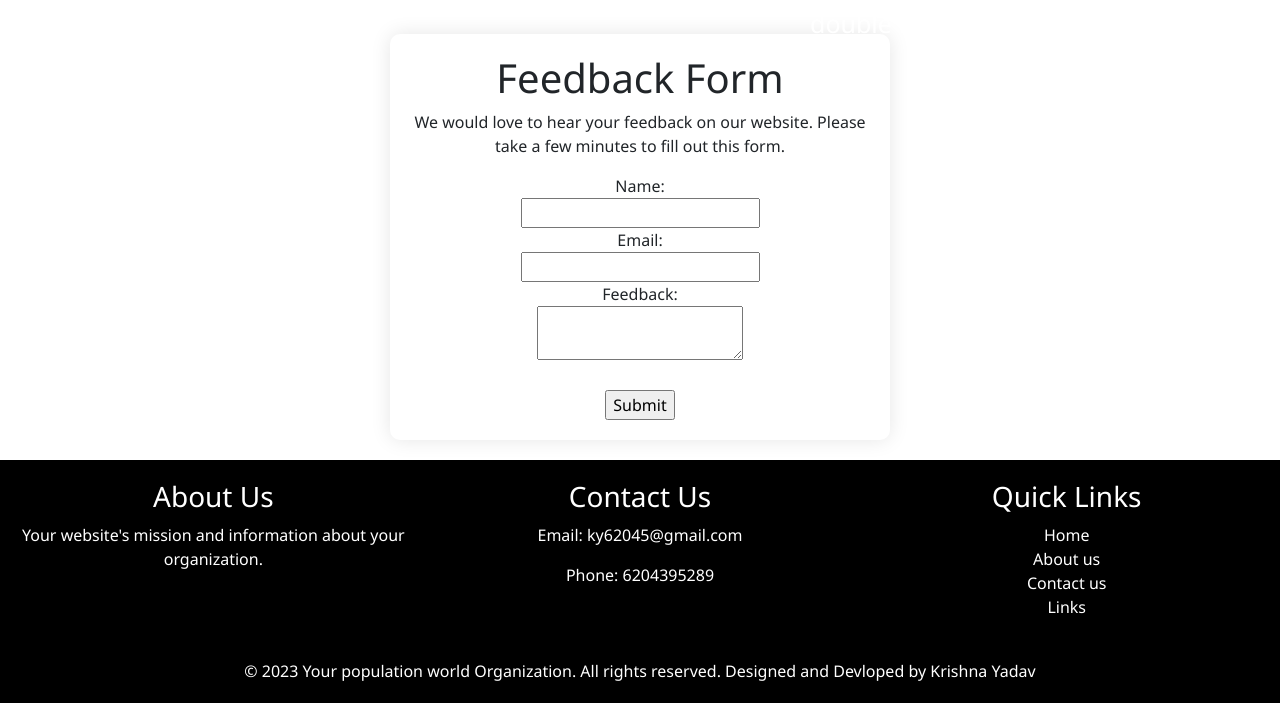
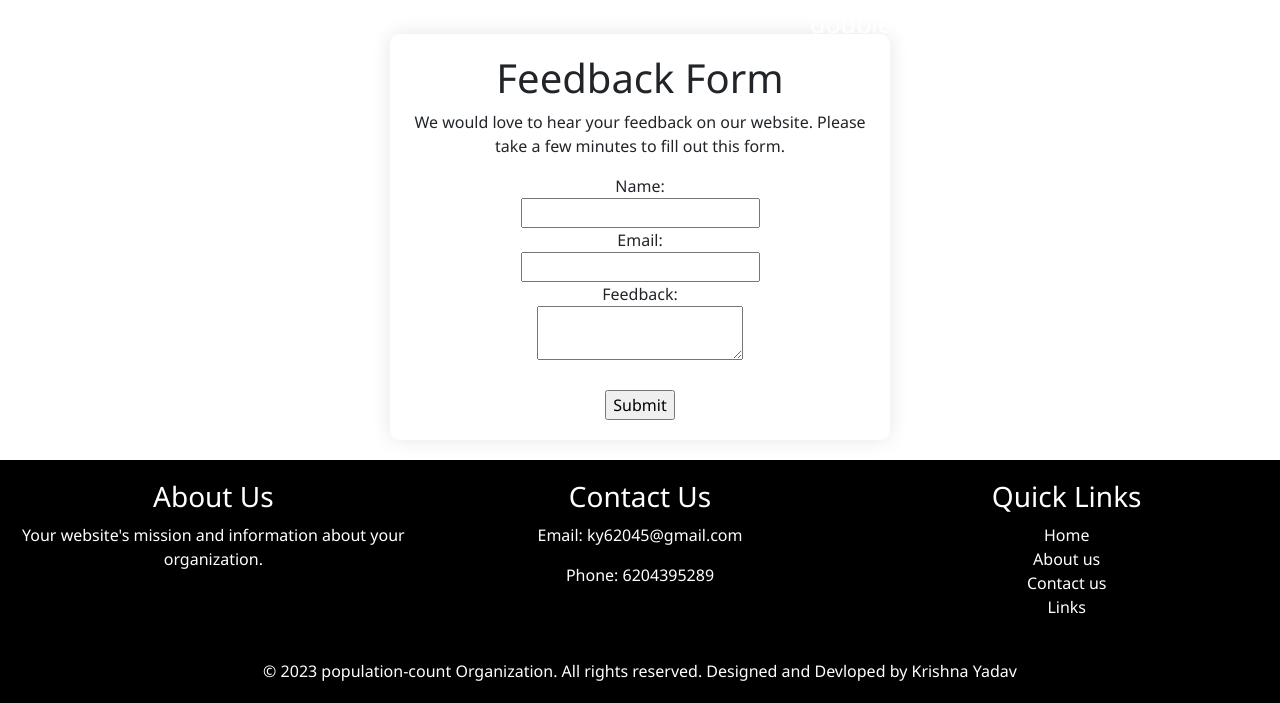
Before and after one commit to krishnayadav8789/population-count, a plain HTML site: page index.html in a window 1280 px wide. Shown: the part 5463-6166 px from the top of the page. Drawn offline with nearby package versions, Linux system fonts and the light colour scheme.

Commit message:
Update footer

```diff
--- a/index.html
+++ b/index.html
@@ -269,7 +269,7 @@
       </div>
   </div>
   <div class="footer-bottom">
-      &copy; 2023 Your population world Organization. All rights reserved. Designed and Devloped by Krishna Yadav
+      &copy; 2023 population-count Organization. All rights reserved. Designed and Devloped by Krishna Yadav
   </div>
 </footer>
 <!-- JavaScript ------------->
```
